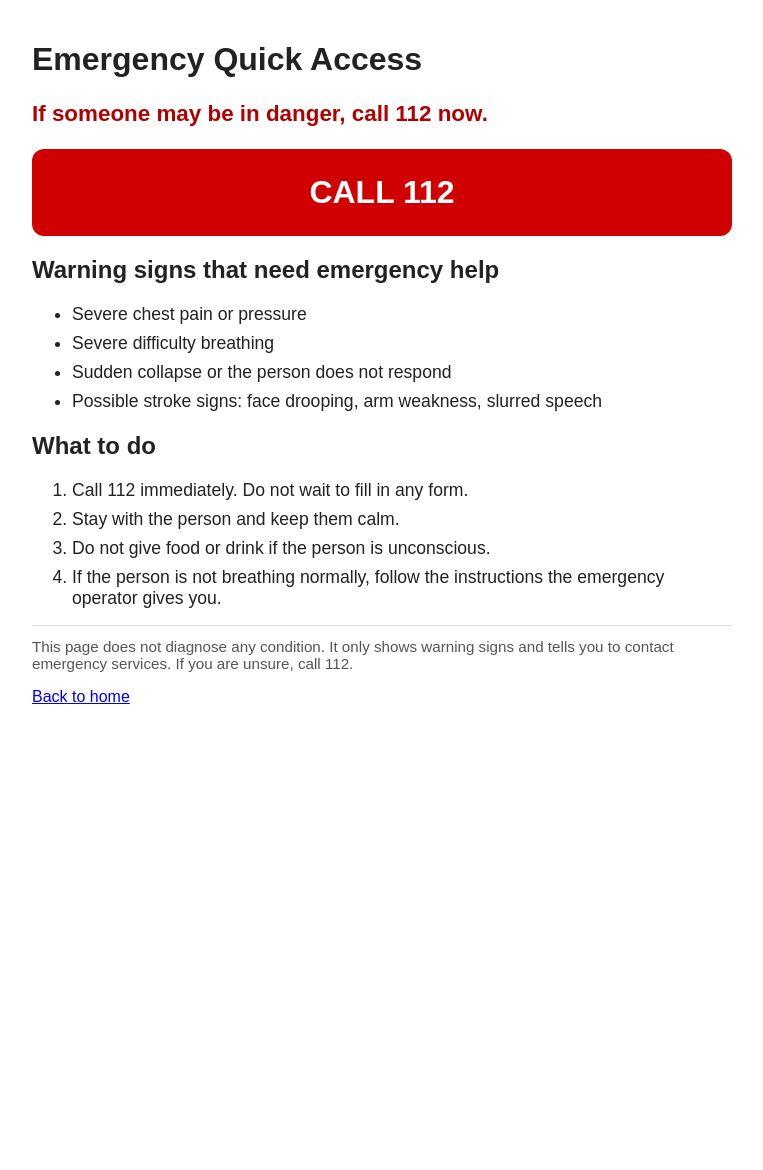
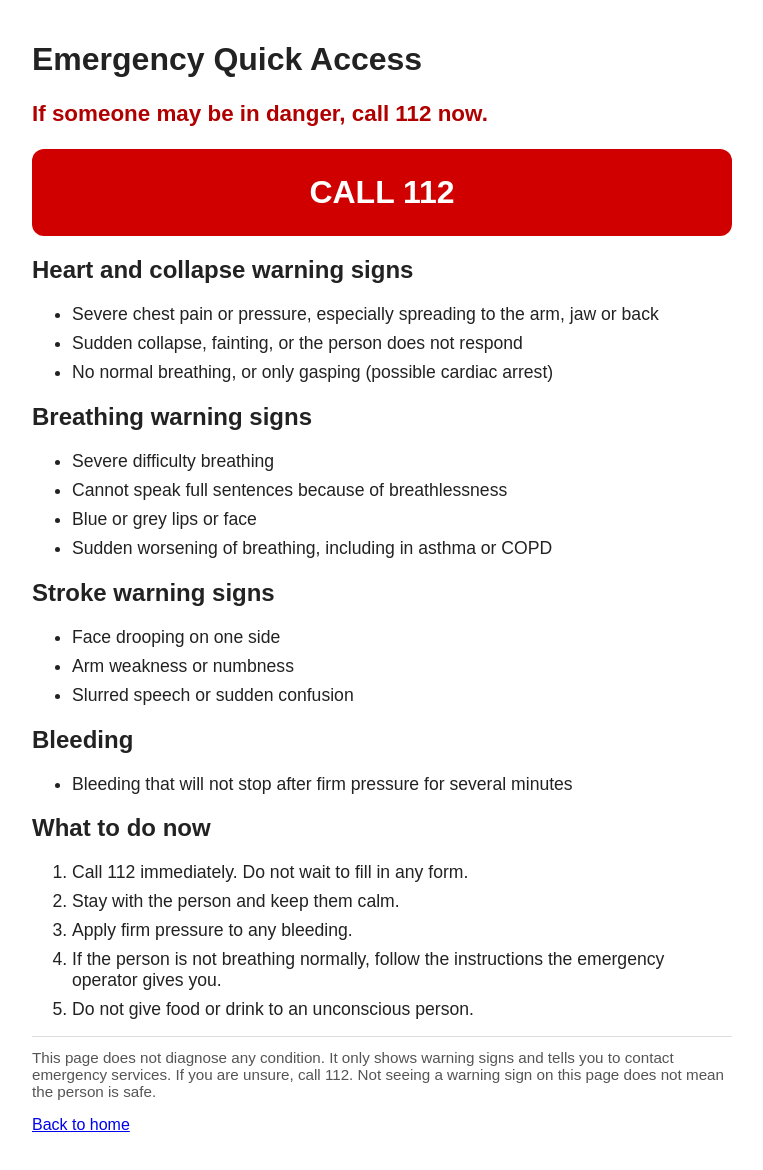
Before and after one commit to deepakgowdarg/telemedicine-triage, a Flask app: page /emergency in a window 1280 px wide. Shown: the whole page, without its empty margins (258-1021 px from the left). Before the commit the page ends 704 px from the top, so only its background shows below. Run offline with Flask 3, Linux system fonts and the light colour scheme.

Commit message:
Expanded emergency warning signs

```diff
--- a/templates/emergency.html
+++ b/templates/emergency.html
@@ -13,25 +13,46 @@
 
     <a href="tel:112" class="call-button">CALL 112</a>
 
-    <h2>Warning signs that need emergency help</h2>
+    <h2>Heart and collapse warning signs</h2>
     <ul class="warning-list">
-        <li>Severe chest pain or pressure</li>
-        <li>Severe difficulty breathing</li>
-        <li>Sudden collapse or the person does not respond</li>
-        <li>Possible stroke signs: face drooping, arm weakness, slurred speech</li>
+        <li>Severe chest pain or pressure, especially spreading to the arm, jaw or back</li>
+        <li>Sudden collapse, fainting, or the person does not respond</li>
+        <li>No normal breathing, or only gasping (possible cardiac arrest)</li>
     </ul>
 
-    <h2>What to do</h2>
+    <h2>Breathing warning signs</h2>
+    <ul class="warning-list">
+        <li>Severe difficulty breathing</li>
+        <li>Cannot speak full sentences because of breathlessness</li>
+        <li>Blue or grey lips or face</li>
+        <li>Sudden worsening of breathing, including in asthma or COPD</li>
+    </ul>
+
+    <h2>Stroke warning signs</h2>
+    <ul class="warning-list">
+        <li>Face drooping on one side</li>
+        <li>Arm weakness or numbness</li>
+        <li>Slurred speech or sudden confusion</li>
+    </ul>
+
+    <h2>Bleeding</h2>
+    <ul class="warning-list">
+        <li>Bleeding that will not stop after firm pressure for several minutes</li>
+    </ul>
+
+    <h2>What to do now</h2>
     <ol>
         <li>Call 112 immediately. Do not wait to fill in any form.</li>
         <li>Stay with the person and keep them calm.</li>
-        <li>Do not give food or drink if the person is unconscious.</li>
+        <li>Apply firm pressure to any bleeding.</li>
         <li>If the person is not breathing normally, follow the instructions the emergency operator gives you.</li>
+        <li>Do not give food or drink to an unconscious person.</li>
     </ol>
 
     <p class="note">
-        This page does not diagnose any condition. It only shows warning signs and tells you
-        to contact emergency services. If you are unsure, call 112.
+        This page does not diagnose any condition. It only shows warning signs and tells you to
+        contact emergency services. If you are unsure, call 112. Not seeing a warning sign on this
+        page does not mean the person is safe.
     </p>
 
     <p><a href="{{ url_for('index') }}">Back to home</a></p>
```
